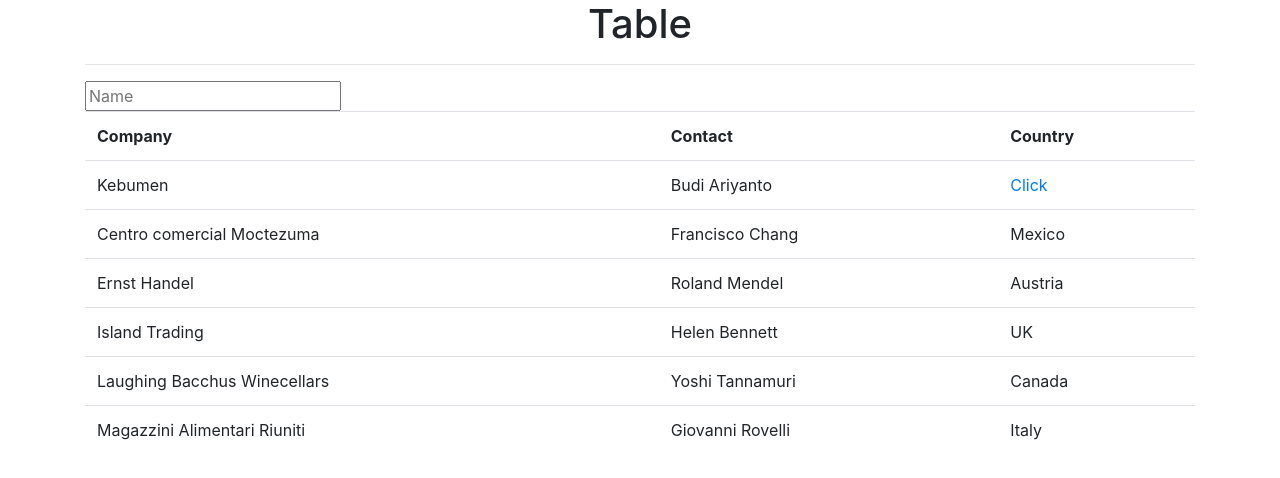
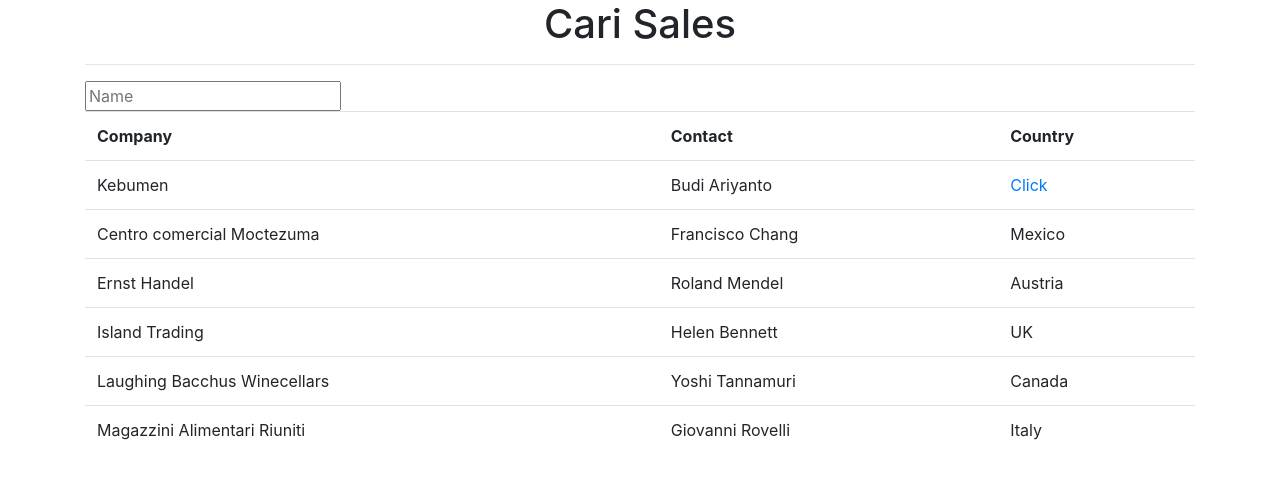
Before and after one commit to ariandto/sales1, a plain HTML site: page index.html in a window 1280 px wide. Drawn offline with nearby package versions, Linux system fonts and the light colour scheme.

Commit message:
1 file modified

```diff
--- a/index.html
+++ b/index.html
@@ -16,7 +16,7 @@
   </head>
 
   <body>
-    <h1 class="text-center">Table</h1>
+    <h1 class="text-center">Cari Sales</h1>
     <!-- Table Data -->
     <div class="container">
       <hr />
```
